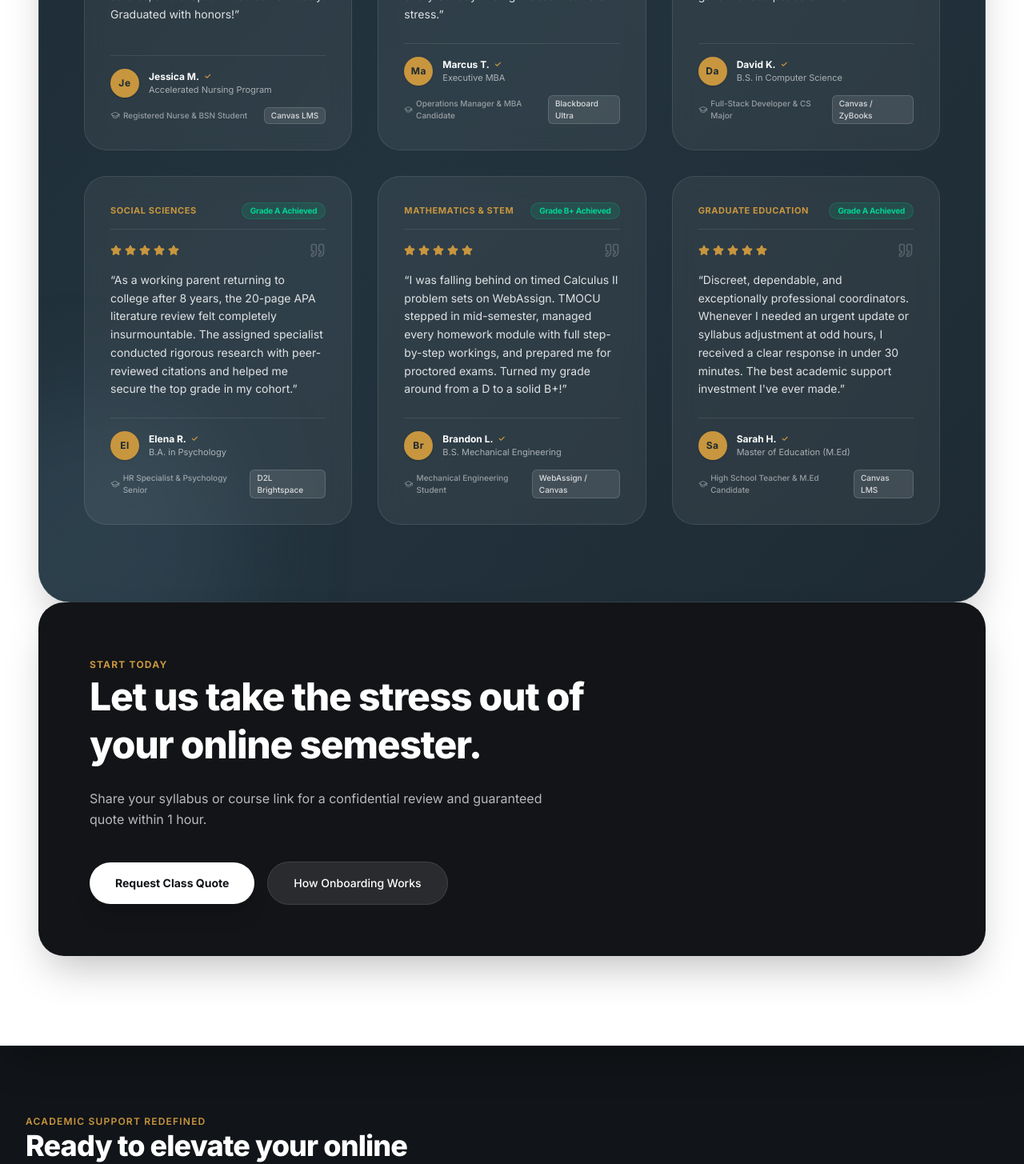
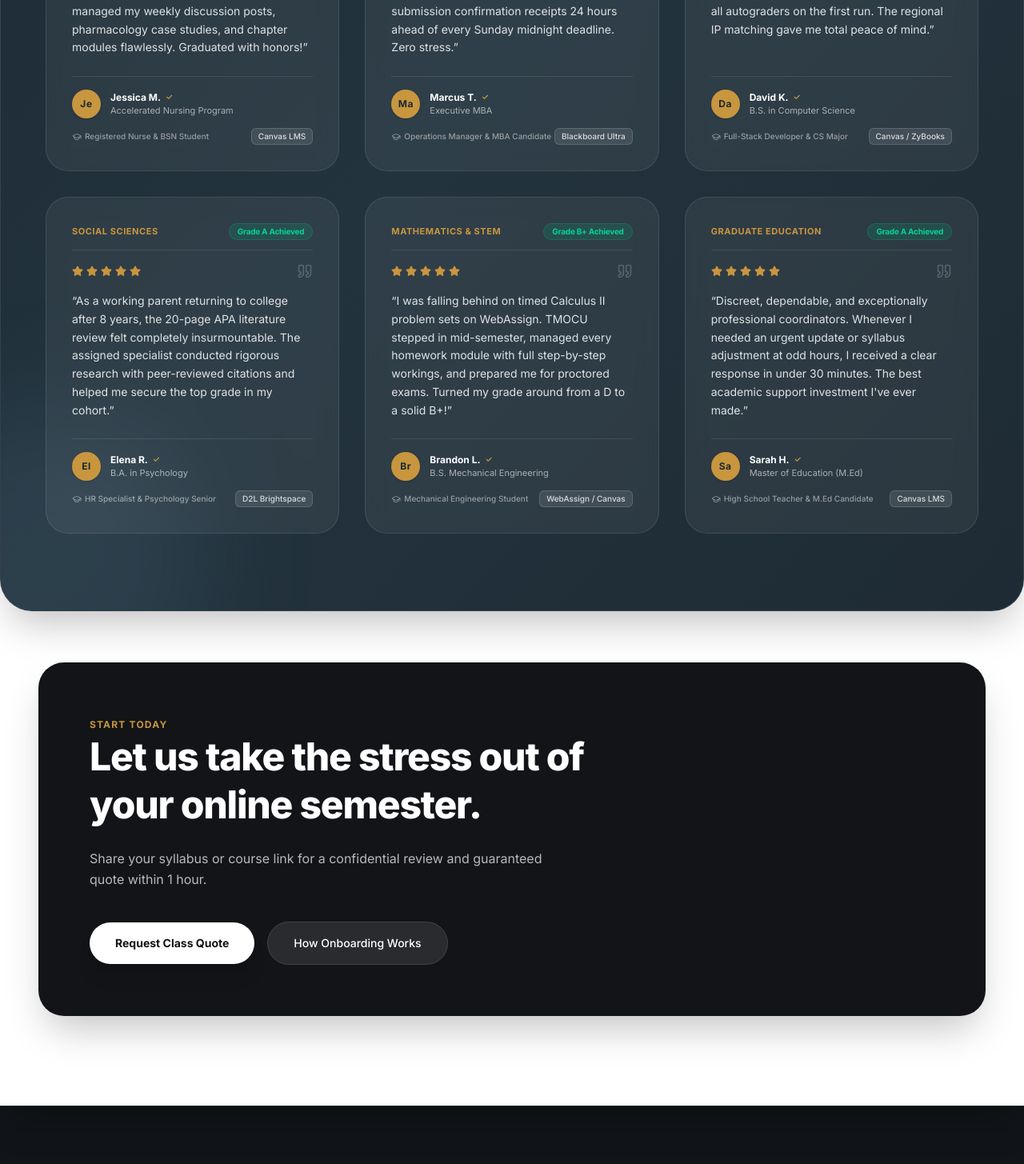
Before and after one commit to k-clinton/TMOCU, a Next.js app: page / in a window 1280 px wide. Shown: the part 5567-7022 px from the top of the page at 80% size. Built offline with nearby package versions, Linux system fonts and the light colour scheme; no server answers.

Commit message:
feat: implement testimonials section background

```diff
--- a/app/HomeClient.tsx
+++ b/app/HomeClient.tsx
@@ -267,10 +267,14 @@ export default function HomeClient() {
 
           {/* ─── Why Choose Us Section ─── */}
           <WhyTMOCU />
+        </div>
 
-          {/* ─── Student Testimonials & Verified Reviews ─── */}
+        {/* ─── Student Testimonials & Verified Reviews (Full Page Width) ─── */}
+        <div className="my-10 sm:my-14 lg:my-16">
           <Testimonials />
+        </div>
 
+        <div className="max-w-[1280px] mx-auto px-6 lg:px-12">
           {/* ─── High-Conversion Editorial Banner CTA ─── */}
           <div className="bg-[#121417] text-white rounded-[32px] p-8 sm:p-14 lg:p-16 relative overflow-hidden shadow-2xl">
             <div className="max-w-2xl space-y-6 relative z-10">
```
